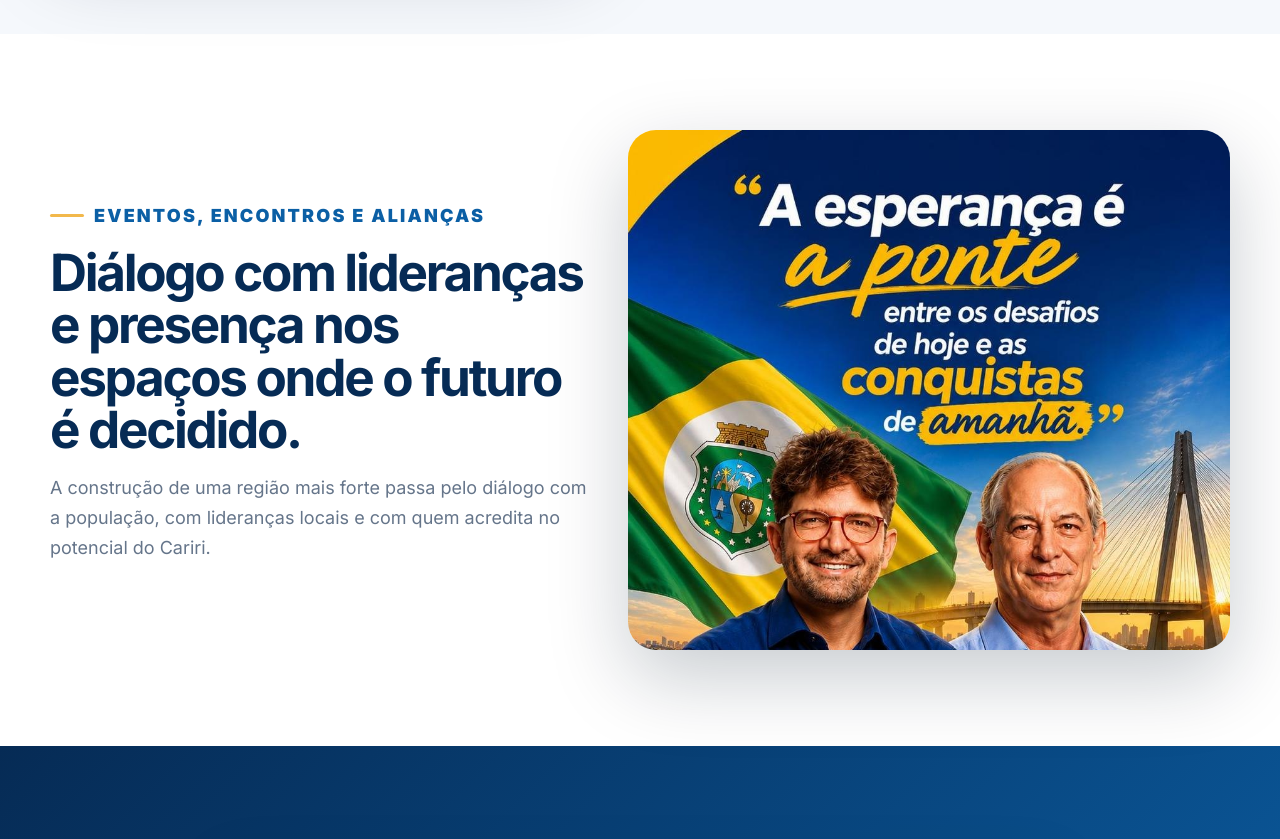
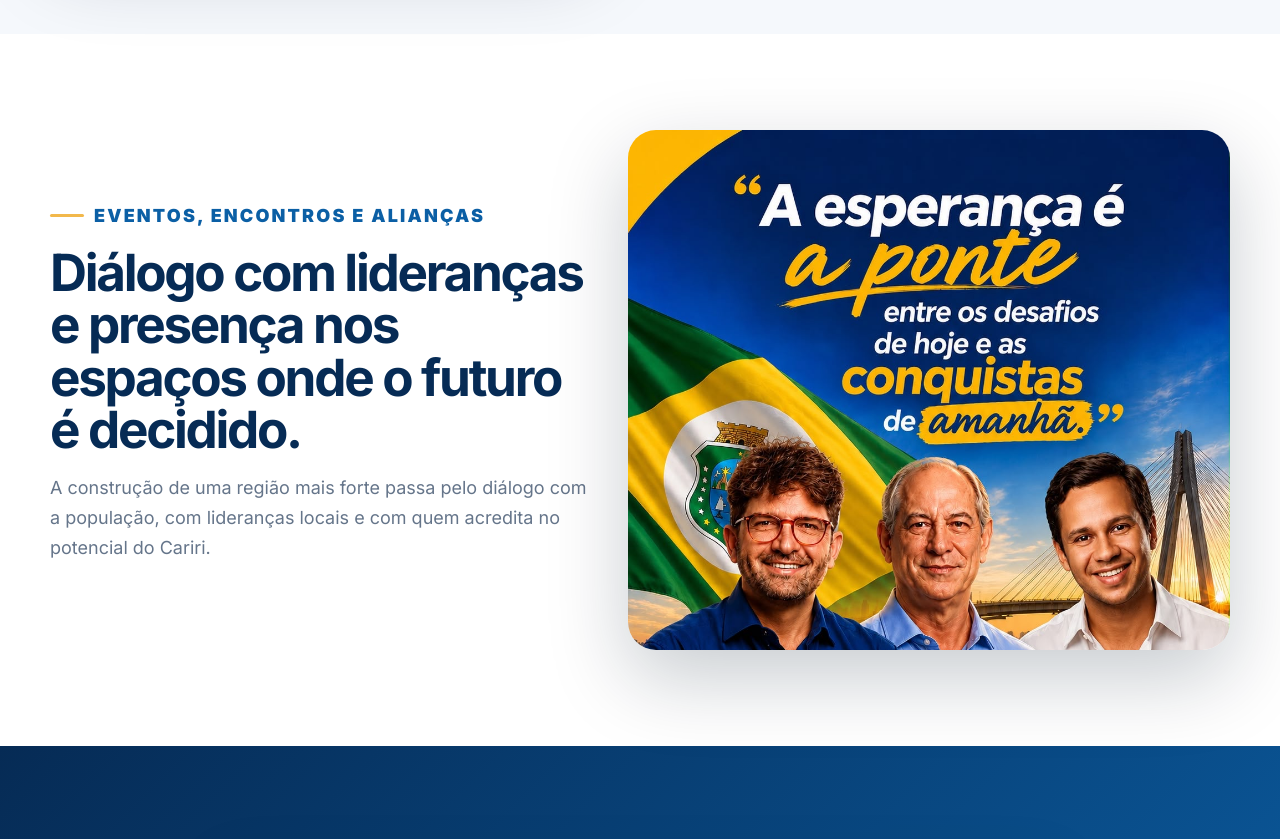
Before and after one commit to madeirawallison/draloisiocrato, a plain HTML site: page construcao/index.html in a window 1280 px wide. Shown: the part 6700-7539 px from the top of the page. Drawn offline with Linux system fonts and the light colour scheme.

Commit message:
imagem ciro index.html

```diff
--- a/construcao/index.html
+++ b/construcao/index.html
@@ -103,7 +103,10 @@
 
     <section class="section family" id="familia"><div class="family-image reveal"><img src="assets/familia.jpg" alt="Dr. Aloísio em momento familiar" /></div><div class="family-copy reveal"><p class="eyebrow dark">Família e valores</p><h2>As raízes que sustentam uma caminhada.</h2><p>A vida pública também é feita de valores. Família, respeito, responsabilidade e compromisso com as pessoas são parte da história que orienta a caminhada de Dr. Aloísio.</p><blockquote>“A esperança é a ponte entre os desafios de hoje e as conquistas de amanhã.”</blockquote><div class="back-line"><a class="btn btn-primary" href="familia/">Conheça este lado da história</a></div></div></section>
 
-    <section class="section support" id="eventos"><div class="support-copy reveal"><p class="eyebrow dark">Eventos, encontros e alianças</p><h2>Diálogo com lideranças e presença nos espaços onde o futuro é decidido.</h2><p>A construção de uma região mais forte passa pelo diálogo com a população, com lideranças locais e com quem acredita no potencial do Cariri.</p></div><div class="support-image reveal"><img src="assets/ciro.jpg" alt="Dr. Aloísio em agenda com liderança política" /></div></section>
+    <section class="section support" id="eventos"><div class="support-copy reveal"><p class="eyebrow dark">Eventos, encontros e alianças</p><h2>Diálogo com lideranças e presença nos espaços onde o futuro é decidido.</h2><p>A construção de uma região mais forte passa pelo diálogo com a população, com lideranças locais e com quem acredita no potencial do Cariri.</p></div><div class="support-image reveal support-ciro">
+    <img src="assets/ciro2.jpg"
+         alt="Dr. Aloísio, Ciro Gomes e Felipe Vasques">
+</div></section>
 
     <section class="section social" id="redes"><div class="social-card reveal"><h2>Acompanhe Dr. Aloísio nas redes sociais</h2><p>Conteúdos, agenda, bastidores, projetos e conversas sobre o futuro do Cariri.</p><div class="social-actions"><a class="btn btn-primary" href="https://www.instagram.com/draloisio_crato" target="_blank" rel="noopener">Instagram @draloisio_crato</a><a class="btn btn-secondary dark-btn" href="https://wa.me/558839420645" target="_blank" rel="noopener">Fale pelo WhatsApp</a></div></div></section>
 
```
